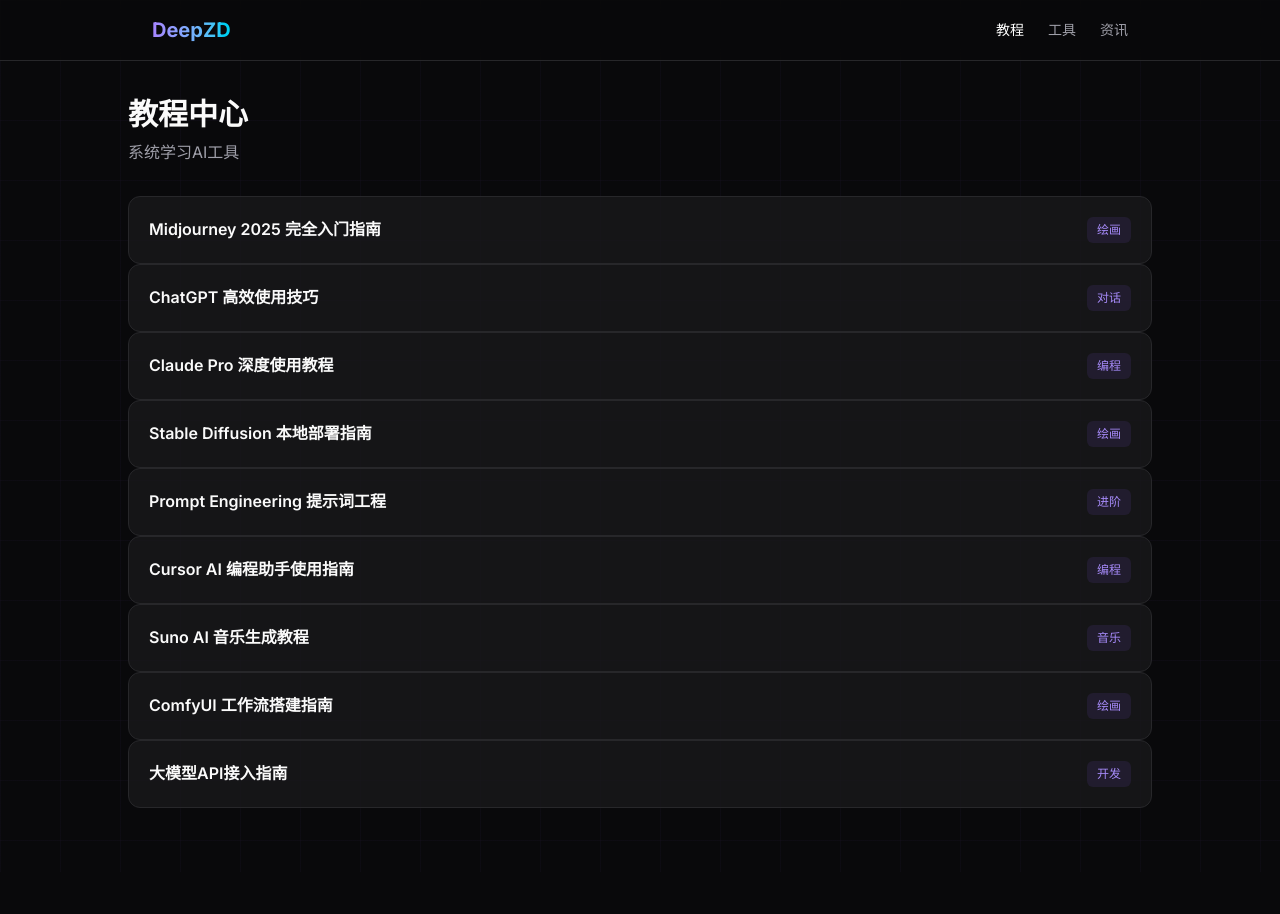
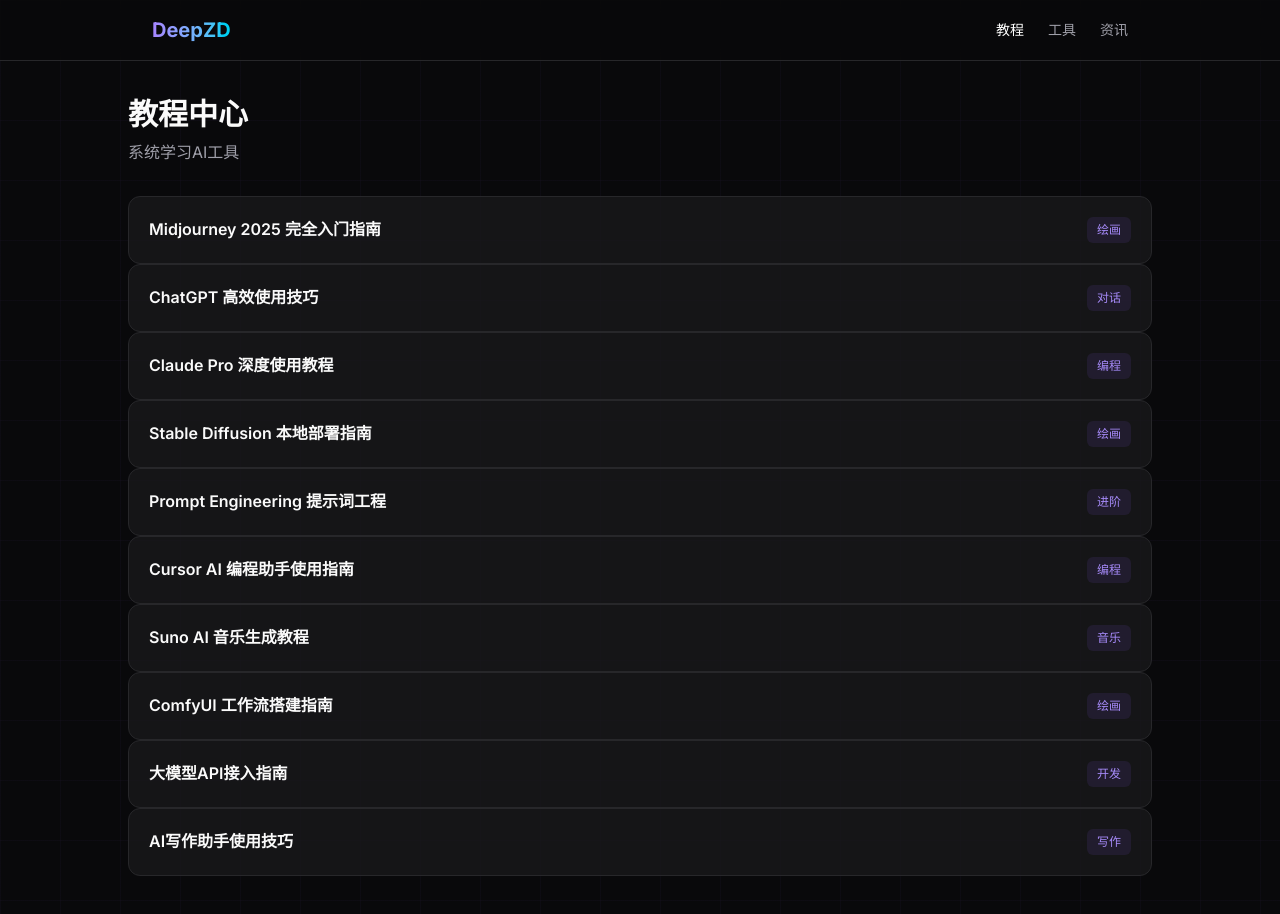
Before and after one commit to uncle-light/deepzd, a Next.js app: page /tutorials in a window 1280 px wide. Shown: the top 914 px of the page. Before the commit the page ends 872 px from the top, so only its background shows below. Built offline with nearby package versions, Linux system fonts and the light colour scheme.

Commit message:
feat: 添加AI写作教程

```diff
--- a/src/app/data/tutorials.ts
+++ b/src/app/data/tutorials.ts
@@ -155,4 +155,20 @@ Suno 是AI音乐生成工具。
 2. 安装SDK
 3. 调用接口`
   },
+  {
+    slug: "ai-writing",
+    title: "AI写作助手使用技巧",
+    tag: "写作",
+    content: `## 常用工具
+
+- ChatGPT
+- Claude
+- Notion AI
+
+## 写作场景
+
+1. 文章创作
+2. 邮件撰写
+3. 文案优化`
+  },
 ];
```
